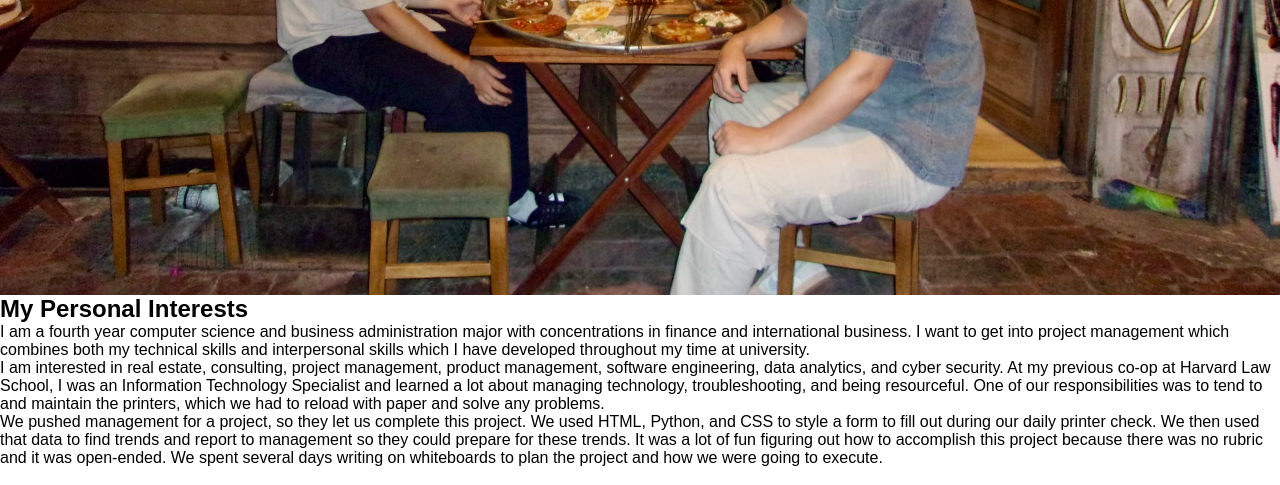
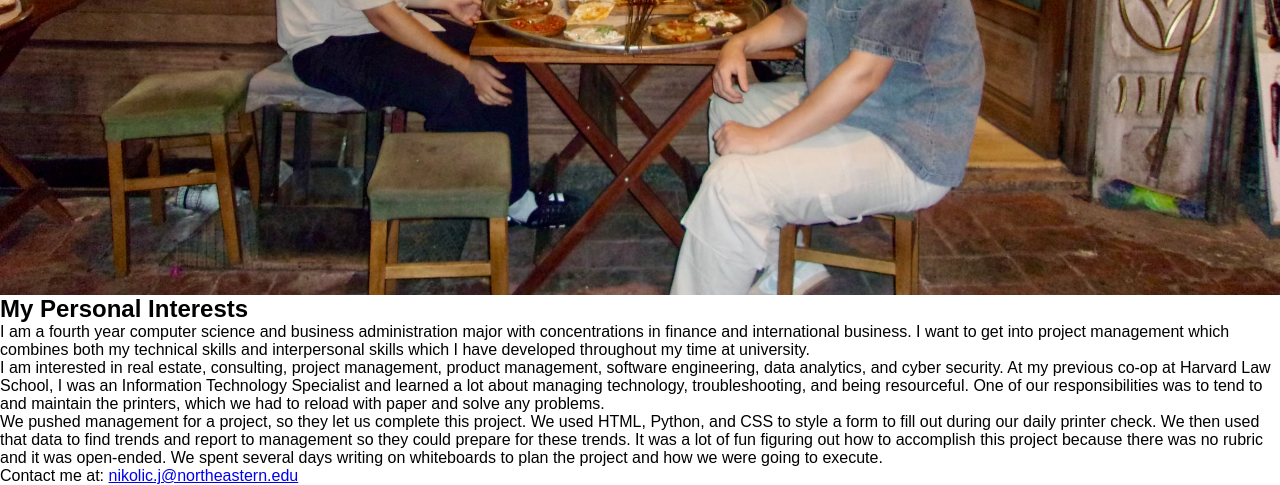
Before and after one commit to justinnikolic/DS4200, a plain HTML site: page index.html in a window 1280 px wide. Shown: the part 505-990 px from the top of the page. Drawn offline with nearby package versions, Linux system fonts and the light colour scheme.

Commit message:
Added contact info

```diff
--- a/index.html
+++ b/index.html
@@ -42,5 +42,10 @@
         </p>
     </section>
 
+    <footer>
+        <p>Contact me at: <a href="nikolic.j@northeastern.edu">nikolic.j@northeastern.edu</a></p>
+    </footer>
+
+
 </body>
 </html>
```
